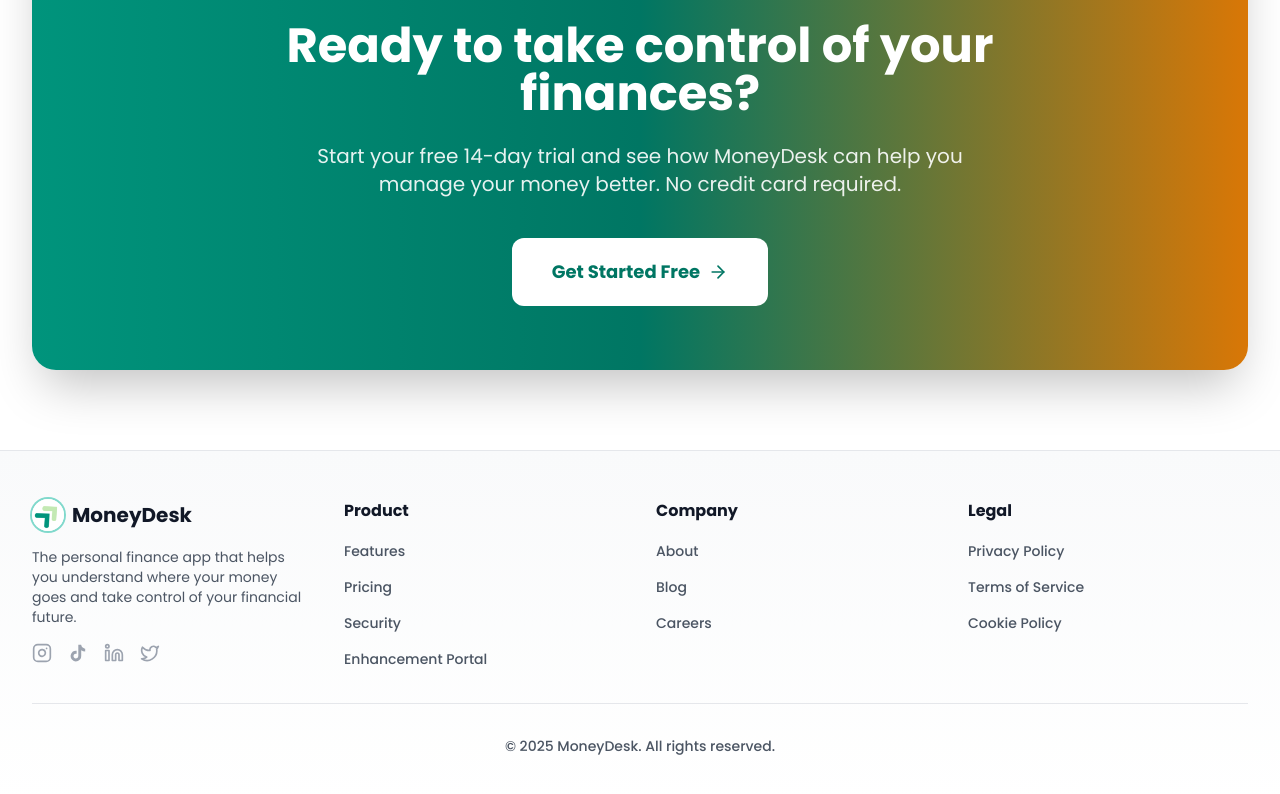
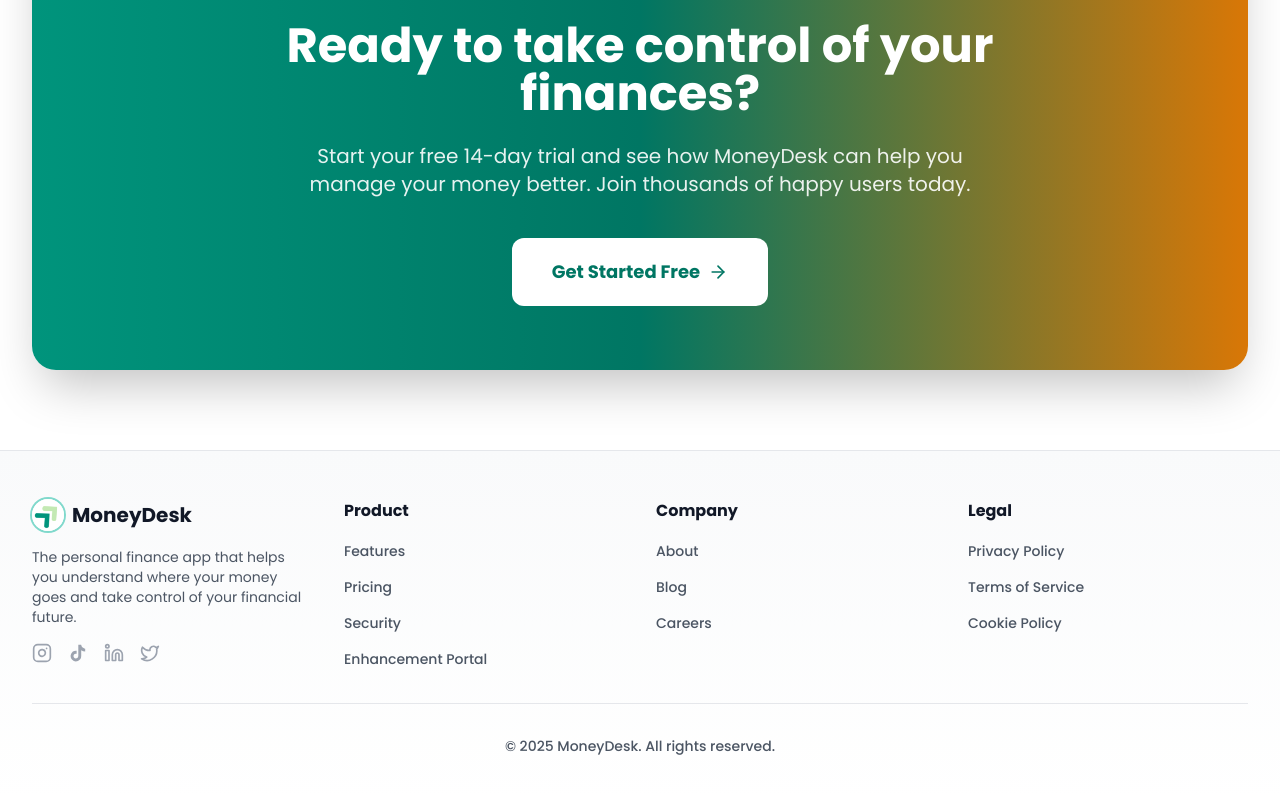
Before and after one commit to Hassaanj79/Moneydesk-Website, a Next.js app: page /contact in a window 1280 px wide. Shown: the part 1332-2126 px from the top of the page. Built offline with nearby package versions, Linux system fonts and the light colour scheme.

Commit message:
Remove 'No credit card required' text and replace with interactive messaging

```diff
--- a/app/contact/page.tsx
+++ b/app/contact/page.tsx
@@ -286,7 +286,7 @@ export default function Contact() {
                 Ready to take control of your finances?
               </h2>
               <p className="text-xl text-white/90 mb-10 max-w-2xl mx-auto">
-                Start your free 14-day trial and see how MoneyDesk can help you manage your money better. No credit card required.
+                Start your free 14-day trial and see how MoneyDesk can help you manage your money better. Join thousands of happy users today.
               </p>
               <Link
                 href="/pricing"
--- a/app/features/page.tsx
+++ b/app/features/page.tsx
@@ -224,7 +224,7 @@ export default function Features() {
             <p className={`text-xl text-white/90 mb-10 max-w-2xl mx-auto transition-all duration-700 ${
               ctaAnimation.isVisible ? 'opacity-100 translate-y-0' : 'opacity-0 translate-y-5'
             }`} style={{ transitionDelay: '400ms' }}>
-              See why thousands of people trust MoneyDesk to manage their money. Start your free 14-day trial. No credit card required.
+              See why thousands of people trust MoneyDesk to manage their money. Start your free 14-day trial and unlock powerful financial insights.
             </p>
             <Link
               href="/pricing"
--- a/app/layout.tsx
+++ b/app/layout.tsx
@@ -18,7 +18,7 @@ const poppins = Poppins({
 
 export const metadata: Metadata = {
   title: "MoneyDesk - Personal Finance App | Budget Tracker & Expense Manager",
-  description: "Take control of your money with MoneyDesk. Track expenses, manage budgets, handle loans, and achieve financial goals. Free 14-day trial. No credit card required.",
+  description: "Take control of your money with MoneyDesk. Track expenses, manage budgets, handle loans, and achieve financial goals. Free 14-day trial. Cancel anytime.",
   keywords: "personal finance, budget tracker, expense tracking, money management, financial planning, loan management, savings goals, budget app, expense manager, financial software",
   authors: [{ name: "MoneyDesk" }],
   openGraph: {
--- a/app/page.tsx
+++ b/app/page.tsx
@@ -56,7 +56,7 @@ export default function Home() {
             <div className="flex items-center justify-center gap-6 text-sm text-gray-500">
               <div className="flex items-center gap-2">
                 <Check className="w-4 h-4 text-success" />
-                No credit card required
+                Cancel anytime
               </div>
               <div className="flex items-center gap-2">
                 <Check className="w-4 h-4 text-success" />
@@ -221,7 +221,7 @@ export default function Home() {
             <p className={`text-xl text-white/90 mb-10 max-w-2xl mx-auto transition-all duration-700 ${
               ctaAnimation.isVisible ? 'opacity-100 translate-y-0' : 'opacity-0 translate-y-5'
             }`} style={{ transitionDelay: '400ms' }}>
-              Start your free 14-day trial. No credit card needed.
+              Start your free 14-day trial. Get full access to all features instantly.
             </p>
             <Link
               href="/pricing"
--- a/messages/en.json
+++ b/messages/en.json
@@ -13,7 +13,7 @@
     "subtitle": "MoneyDesk helps you track expenses, manage budgets, handle loans, and achieve your financial goals—all in one place.",
     "getStartedFree": "Get Started Free",
     "viewPricing": "View Pricing",
-    "noCreditCard": "No credit card required • Free 14-day trial",
+    "noCreditCard": "Cancel anytime • Free 14-day trial",
     "featuresTitle": "Everything you need to manage your money",
     "featuresSubtitle": "Powerful features designed to help you stay on top of your finances",
     "expenseTracking": {
@@ -164,7 +164,7 @@
       },
       "freeTrial": {
         "q": "Is there a free trial?",
-        "a": "Yes! All plans come with a 14-day free trial. No credit card required to start."
+        "a": "Yes! All plans come with a 14-day free trial. Get started instantly with full access to all features."
       },
       "cancelAnytime": {
         "q": "Can I cancel anytime?",
```
